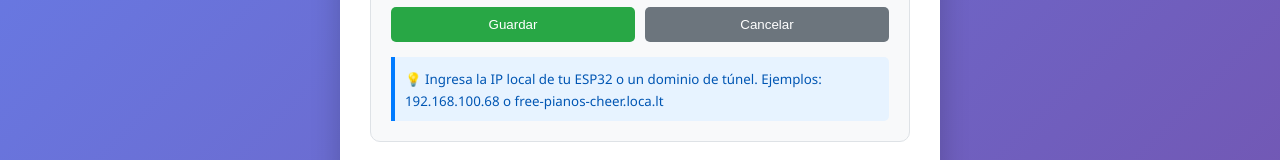
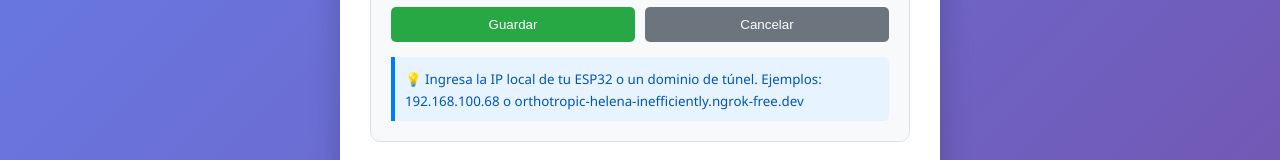
Before and after one commit to dsaldana93/aquatoreo-webapp, a React (Vite) app: page / in a window 1280 px wide. Both pictures are taken after a click on the button "⚙️ Configurar IP ESP32". Shown: the part 318-478 px from the top of the page. Built offline with nearby package versions, Linux system fonts and the light colour scheme; no server answers.

Commit message:
Fix validation 2

```diff
--- a/src/components/IPConfig.jsx
+++ b/src/components/IPConfig.jsx
@@ -3,17 +3,22 @@ import { setESP32IP, getESP32IP } from '../services/api';
 
 function IPConfig({ onIPUpdated }) {
     const [showConfig, setShowConfig] = useState(false);
-    const [ipAddress, setIpAddress] = useState(getESP32IP() || 'dull-oranges-rescue.loca.lt');
+    const [ipAddress, setIpAddress] = useState(getESP32IP() || 'orthotropic-helena-inefficiently.ngrok-free.dev');
     const [saving, setSaving] = useState(false);
 
     const handleSaveIP = async () => {
-        // Validación mejorada para aceptar IPs, dominios (multi-label), localtunnel, ngrok y URLs completas
+        // Validación mejorada - FIXED para ngrok
         const value = (ipAddress || '').trim();
+
+        // Patrones corregidos
         const ipPattern = /^(25[0-5]|2[0-4]\d|1?\d{1,2})(\.(25[0-5]|2[0-4]\d|1?\d{1,2})){3}$/;
-        const hostnamePattern = /^(?=.{1,253}$)(?:(?!-)[A-Za-z0-9-]{1,63}(?<!-)\.)+[A-Za-z]{2,63}$/;
-        const localtunnelPattern = /^[A-Za-z0-9-]+\.loca\.lt$/;
-        const ngrokPattern = /^[A-Za-z0-9-]+\.ngrok(-free)?\.(dev|app)$/;
-        const urlPattern = /^https?:\/\/[A-Za-z0-9-]+(?:\.[A-Za-z0-9-]+)+(?::\d+)?(?:\/.*)?$/;
+        const hostnamePattern = /^(?!-)(?:(?:[a-zA-Z0-9-]{1,63}\.){1,})(?:[a-zA-Z]{2,63})$/;
+        const localtunnelPattern = /^[a-zA-Z0-9-]+\.loca\.lt$/;
+
+        // ✅ PATTERN NGROK CORREGIDO - más flexible
+        const ngrokPattern = /^[a-zA-Z0-9-]+(?:-[a-zA-Z0-9-]+)*\.ngrok(?:-[a-zA-Z]+)*\.[a-zA-Z]{2,}(?:\.[a-zA-Z]{2,})?$/;
+
+        const urlPattern = /^https?:\/\/(?:[a-zA-Z0-9-]+\.)*[a-zA-Z0-9-]+\.[a-zA-Z]{2,}(?::\d+)?(?:\/.*)?$/;
 
         const isValid =
             ipPattern.test(value) ||
@@ -23,7 +28,7 @@ function IPConfig({ onIPUpdated }) {
             urlPattern.test(value);
 
         if (!value || !isValid) {
-            alert('Por favor ingresa una dirección IP válida (ej: 192.168.100.68), un dominio válido (ej: ejemplo.com, free-pianos-cheer.loca.lt, subdominio.ngrok-free.dev) o una URL completa (ej: https://ejemplo.com)');
+            alert('Por favor ingresa una dirección IP válida (ej: 192.168.100.68), un dominio válido (ej: ejemplo.com, free-pianos-cheer.loca.lt, orthotropic-helena-inefficiently.ngrok-free.dev) o una URL completa (ej: https://ejemplo.com)');
             return;
         }
 
@@ -42,6 +47,7 @@ function IPConfig({ onIPUpdated }) {
         }
     };
 
+    // El resto del código permanece igual...
     if (!showConfig) {
         return (
             <div className="ip-config-toggle">
@@ -74,7 +80,7 @@ function IPConfig({ onIPUpdated }) {
                     type="text"
                     value={ipAddress}
                     onChange={(e) => setIpAddress(e.target.value)}
-                    placeholder="192.168.100.68 o free-pianos-cheer.loca.lt"
+                    placeholder="192.168.100.68 o orthotropic-helena-inefficiently.ngrok-free.dev"
                     disabled={saving}
                 />
 
@@ -97,7 +103,7 @@ function IPConfig({ onIPUpdated }) {
                 <div className="config-help">
                     <small>
                         💡 Ingresa la IP local de tu ESP32 o un dominio de túnel.
-                        Ejemplos: 192.168.100.68 o free-pianos-cheer.loca.lt
+                        Ejemplos: 192.168.100.68 o orthotropic-helena-inefficiently.ngrok-free.dev
                     </small>
                 </div>
             </div>
```
